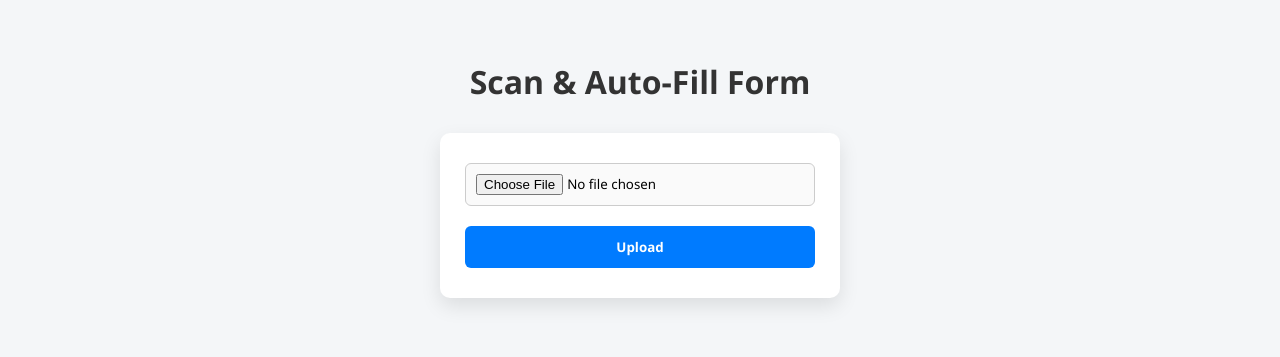
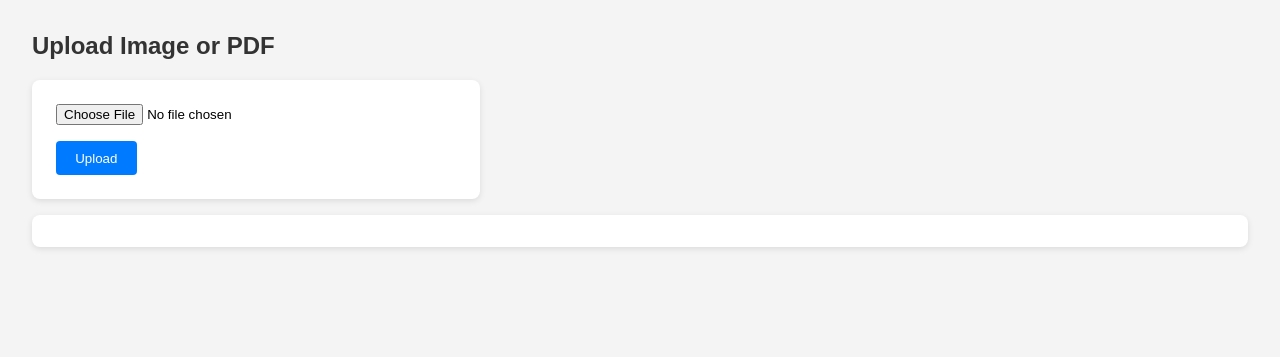
Before and after one commit to Anshulkavi/Scan2Fill, a FastAPI app: page / in a window 1280 px wide. Shown: the top 357 px of the page. Run offline with FastAPI, Linux system fonts and the light colour scheme.

Commit message:
Final clean full local version of Scan2Fill

```diff
--- a/photo2doc/app/static/script.js
+++ b/photo2doc/app/static/script.js
@@ -1,15 +1,34 @@
+// document.getElementById('uploadForm').addEventListener('submit', async function(e) {
+//   e.preventDefault();
+
+//   const formData = new FormData();
+//   formData.append('file', document.getElementById('formImage').files[0]);
+
+//   const res = await fetch('/upload', {
+//     method: 'POST',
+//     body: formData
+//   });
+
+//   const blob = await res.blob();
+//   const url = URL.createObjectURL(blob);
+//   window.open(url);
+// });
+
+
 document.getElementById('uploadForm').addEventListener('submit', async function(e) {
   e.preventDefault();
 
   const formData = new FormData();
-  formData.append('file', document.getElementById('formImage').files[0]);
+  const fileInput = document.getElementById('formImage');
+  if (!fileInput.files.length) return alert("Please select a file.");
+
+  formData.append('file', fileInput.files[0]);
 
   const res = await fetch('/upload', {
     method: 'POST',
     body: formData
   });
 
-  const blob = await res.blob();
-  const url = URL.createObjectURL(blob);
-  window.open(url);
+  const data = await res.json();
+  document.getElementById("resultText").textContent = data.extracted_text || `Error: ${data.error}`;
 });
--- a/photo2doc/app/static/style.css
+++ b/photo2doc/app/static/style.css
@@ -1,4 +1,4 @@
-/* Reset some defaults */
+/* Reset some defaults
 body, h1, form, input, button {
   margin: 0;
   padding: 0;
@@ -52,4 +52,49 @@ button {
 
 button:hover {
   background-color: #0056b3;
+} */
+
+body {
+  font-family: Arial, sans-serif;
+  margin: 2rem;
+  background: #f4f4f4;
 }
+
+h2 {
+  color: #333;
+}
+
+form {
+  margin-bottom: 1rem;
+  background: #fff;
+  padding: 1.5rem;
+  border-radius: 8px;
+  box-shadow: 0 2px 6px rgba(0,0,0,0.1);
+  max-width: 400px;
+}
+
+input[type="file"] {
+  margin-bottom: 1rem;
+  width: 100%;
+}
+
+button {
+  padding: 0.6rem 1.2rem;
+  background-color: #007BFF;
+  color: white;
+  border: none;
+  border-radius: 4px;
+  cursor: pointer;
+}
+
+button:hover {
+  background-color: #0056b3;
+}
+
+pre {
+  white-space: pre-wrap;
+  background: #fff;
+  padding: 1rem;
+  border-radius: 8px;
+  box-shadow: 0 2px 6px rgba(0,0,0,0.1);
+}
--- a/photo2doc/app/templates/index.html
+++ b/photo2doc/app/templates/index.html
@@ -1,4 +1,4 @@
-<!DOCTYPE html>
+<!-- <!DOCTYPE html>
 <html>
 <head>
   <title>Photo to Form Converter</title>
@@ -13,4 +13,22 @@
 
   <script src="/static/script.js"></script>
 </body>
+</html> -->
+
+<!DOCTYPE html>
+<html>
+<head>
+  <title>Photo2Doc</title>
+  <link rel="stylesheet" href="/static/style.css">
+</head>
+<body>
+  <h2>Upload Image or PDF</h2>
+  <form id="uploadForm">
+    <input type="file" id="formImage" name="file" required />
+    <button type="submit">Upload</button>
+  </form>
+  <pre id="resultText"></pre>
+
+  <script src="/static/script.js"></script>
+</body>
 </html>
--- a/photo2doc/main.py
+++ b/photo2doc/main.py
@@ -1,24 +1,64 @@
-from fastapi import FastAPI, Request
+# from fastapi import FastAPI, Request
+# from fastapi.templating import Jinja2Templates
+# from fastapi.staticfiles import StaticFiles
+# import os
+# from fastapi import UploadFile, File
+# from fastapi.responses import JSONResponse
+# from PIL import Image
+# import pytesseract
+# import io
+
+# app = FastAPI()
+
+# # Set custom tesseract path
+# pytesseract.pytesseract.tesseract_cmd = r"E:\Tesseract\tesseract.exe"
+
+# BASE_DIR = os.path.dirname(os.path.abspath(__file__))
+
+# # Mount the static directory (VERY IMPORTANT)
+# app.mount("/static", StaticFiles(directory=os.path.join(BASE_DIR, "app", "static")), name="static")
+
+# # Point templates to correct directory
+# templates = Jinja2Templates(directory=os.path.join(BASE_DIR, "app", "templates"))
+
+# @app.get("/")
+# async def read_form(request: Request):
+#     return templates.TemplateResponse("index.html", {"request": request})
+
+# @app.post("/upload")
+# async def upload_file(file: UploadFile = File(...)):
+#     contents = await file.read()
+
+#     try:
+#         # Load image from bytes
+#         image = Image.open(io.BytesIO(contents))
+
+#         # Run OCR using pytesseract
+#         text = pytesseract.image_to_string(image)
+
+#         return {"filename": file.filename, "extracted_text": text}
+
+#     except Exception as e:
+#         return JSONResponse(content={"error": str(e)}, status_code=500)
+
+from fastapi import FastAPI, Request, UploadFile, File
 from fastapi.templating import Jinja2Templates
 from fastapi.staticfiles import StaticFiles
-import os
-from fastapi import UploadFile, File
 from fastapi.responses import JSONResponse
 from PIL import Image
 import pytesseract
 import io
+import os
+from pdf2image import convert_from_bytes
 
 app = FastAPI()
 
-# Set custom tesseract path
+# Set tesseract and poppler paths
 pytesseract.pytesseract.tesseract_cmd = r"E:\Tesseract\tesseract.exe"
+POPPLER_PATH = r"E:\Poppler\poppler-24.08.0\Library\bin"
 
 BASE_DIR = os.path.dirname(os.path.abspath(__file__))
-
-# Mount the static directory (VERY IMPORTANT)
 app.mount("/static", StaticFiles(directory=os.path.join(BASE_DIR, "app", "static")), name="static")
-
-# Point templates to correct directory
 templates = Jinja2Templates(directory=os.path.join(BASE_DIR, "app", "templates"))
 
 @app.get("/")
@@ -28,13 +68,17 @@ async def read_form(request: Request):
 @app.post("/upload")
 async def upload_file(file: UploadFile = File(...)):
     contents = await file.read()
+    filename = file.filename.lower()
 
     try:
-        # Load image from bytes
-        image = Image.open(io.BytesIO(contents))
-
-        # Run OCR using pytesseract
-        text = pytesseract.image_to_string(image)
+        if filename.endswith(".pdf"):
+            images = convert_from_bytes(contents, poppler_path=POPPLER_PATH)
+            text = ""
+            for img in images:
+                text += pytesseract.image_to_string(img)
+        else:
+            image = Image.open(io.BytesIO(contents))
+            text = pytesseract.image_to_string(image)
 
         return {"filename": file.filename, "extracted_text": text}
 
```
Also changed, not shown: photo2doc/README.md (deleted), 1 other file.
